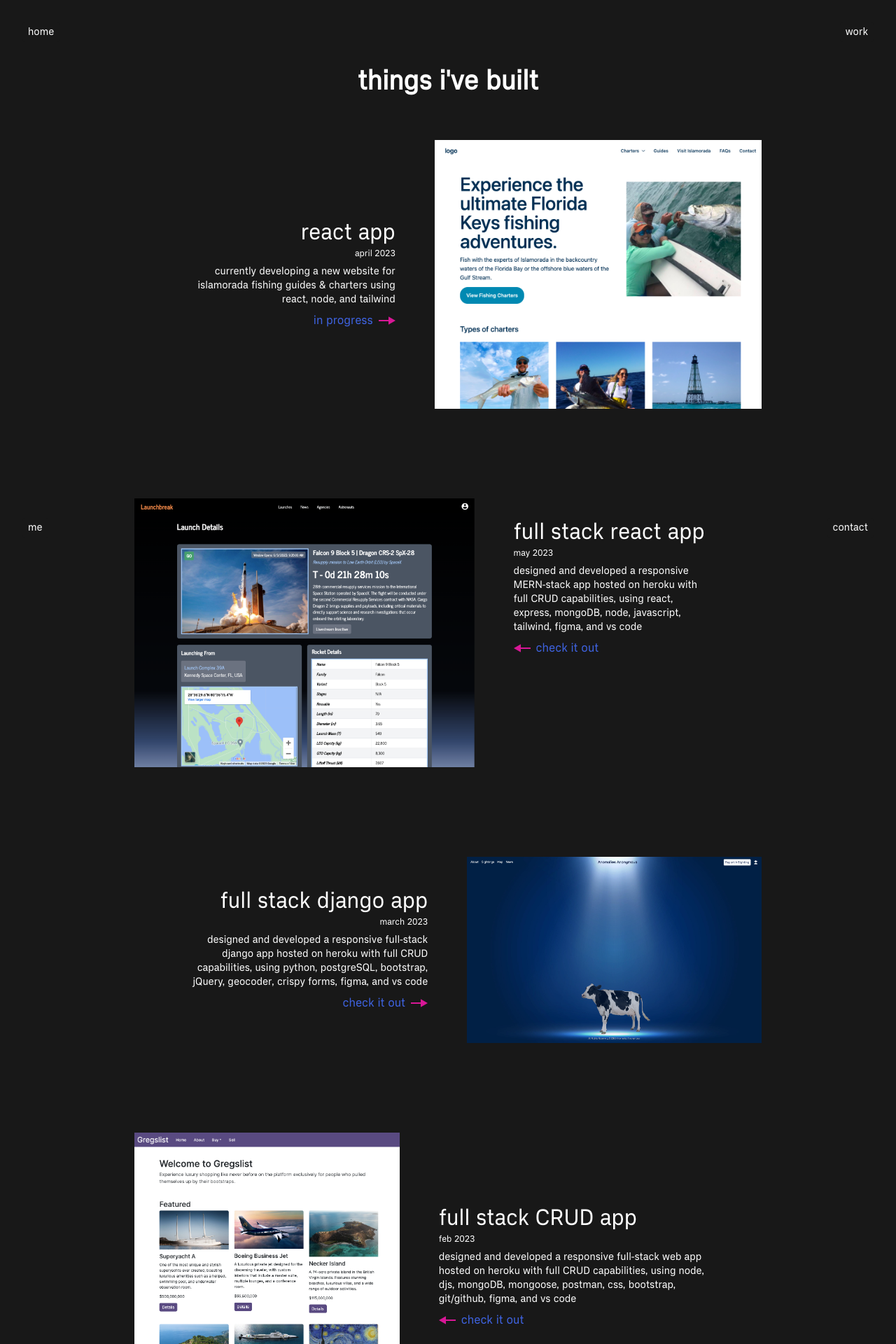
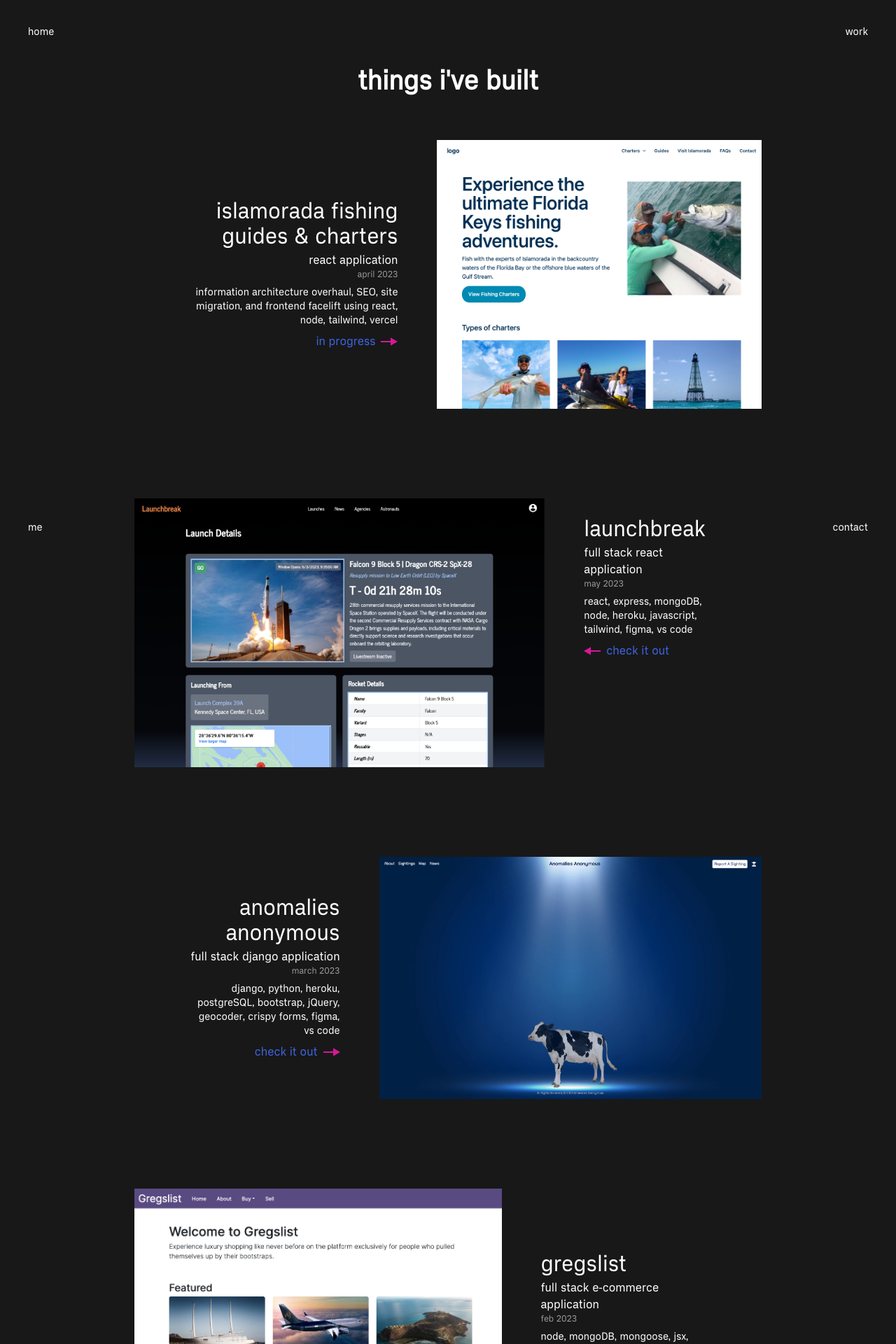
Before and after one commit to gabewolford/react-portfolio, a React (Vite) app: page /work in a window 1280 px wide. Shown: the top 1920 px of the page at 70% size. Built offline with nearby package versions, Linux system fonts and the light colour scheme.

Commit message:
added project subtitle

```diff
--- a/src/components/WorkPage/index.jsx
+++ b/src/components/WorkPage/index.jsx
@@ -24,11 +24,12 @@ export default function WorkPage() {
                 <section className="flex flex-col md:flex-row items-center gap-6 md:gap-14 mb-16 md:mb-32">
                     <div className="flex flex-col items-end md:ml-20">
                         <a href="https://github.com/gabewolford/islamorada-fishing" target="_blank">
-                            <h4 className="text-2xl md:text-3xl hover:text-orange font-md leading-7 text-right mb-1 transition ease-in-out duration-300">react app</h4>
+                            <h4 className="text-2xl md:text-3xl hover:text-orange font-md leading-7 text-right mb-1 transition ease-in-out duration-300">islamorada fishing guides & charters</h4>
                         </a>
-                        <p className="text-xs mb-2 text-right">april 2023</p>
+                        <p className="text-md text-right">react application</p>
+                        <p className="text-xs mb-2 text-right text-dark-grey">april 2023</p>
 
-                        <p className="text-sm mb-2 text-right">currently developing a new website for islamorada fishing guides & charters using react, node, and tailwind </p>
+                        <p className="text-sm mb-2 text-right">information architecture overhaul, SEO, site migration, and frontend facelift using react, node, tailwind, vercel</p>
                         <div className="flex items-center">
                             <span className="text-blue text-md hover:text-pink hover:underline hover:underline-offset-8 hover:decoration-2">in progress</span>
                             <img className="w-6 ml-2" src={rightArrow} alt='right arrow'/>
@@ -49,11 +50,12 @@ export default function WorkPage() {
                     <div>
                         <div className="flex flex-col items-start md:mr-20 md:mb-32">
                             <a href="https://github.com/gabewolford/launchbreak" target="_blank">
-                                <h4 className="text-2xl md:text-3xl hover:text-orange font-md leading-7 mb-1 transition ease-in-out duration-300">full stack react app</h4>
+                                <h4 className="text-2xl md:text-3xl hover:text-orange font-md leading-7 mb-1 transition ease-in-out duration-300">launchbreak</h4>
                             </a>
-                            <p className="text-xs mb-2">may 2023</p>
+                            <p className="text-md">full stack react application</p>
+                            <p className="text-xs mb-2 text-dark-grey">may 2023</p>
 
-                            <p className="text-sm mb-2">designed and developed a responsive MERN-stack app hosted on heroku with full CRUD capabilities, using react, express, mongoDB, node, javascript, tailwind, figma, and vs code</p>
+                            <p className="text-sm mb-2">react, express, mongoDB, node, heroku, javascript, tailwind, figma, vs code</p>
                             <div className="flex items-center">
                                 <a href="https://launchbreak.herokuapp.com/" target="_blank">
                                     <img className="w-6 mr-2" src={leftArrow} alt='left arrow'/>
@@ -69,11 +71,12 @@ export default function WorkPage() {
                 <section className="flex flex-col md:flex-row items-center gap-6 md:gap-14 mb-16 md:mb-32">
                     <div className="flex flex-col items-end md:ml-20">
                         <a href="https://github.com/spbovarnick/anomalies-anonymous" target="_blank">
-                            <h4 className="text-2xl md:text-3xl hover:text-orange font-md leading-7 mb-1 transition ease-in-out duration-300 text-right">full stack django app</h4>
+                            <h4 className="text-2xl md:text-3xl hover:text-orange font-md leading-7 mb-1 transition ease-in-out duration-300 text-right">anomalies anonymous</h4>
                         </a>
-                        <p className="text-xs mb-2 text-right">march 2023</p>
+                        <p className="text-md text-right">full stack django application</p>
+                        <p className="text-xs mb-2 text-right text-dark-grey">march 2023</p>
 
-                        <p className="text-sm mb-2 text-right">designed and developed a responsive full-stack django app hosted on heroku with full CRUD capabilities, using python, postgreSQL, bootstrap, jQuery, geocoder, crispy forms, figma, and vs code</p>
+                        <p className="text-sm mb-2 text-right">django, python, heroku, postgreSQL, bootstrap, jQuery, geocoder, crispy forms, figma, vs code</p>
                         <div className="flex items-center">
                             <a href="https://www.anomaliesanonymous.com/" target="_blank">
                                 <span className="text-blue text-md hover:text-pink hover:underline hover:underline-offset-8 hover:decoration-2">check it out</span>
@@ -98,11 +101,12 @@ export default function WorkPage() {
                     <div>
                         <div className="flex flex-col items-start md:mr-20">
                             <a href="https://github.com/gabewolford/gregslist" target="_blank">
-                                <h4 className="text-2xl md:text-3xl hover:text-orange font-md leading-7 mb-1 transition ease-in-out duration-300">full stack CRUD app</h4>
+                                <h4 className="text-2xl md:text-3xl hover:text-orange font-md leading-7 mb-1 transition ease-in-out duration-300">gregslist</h4>
                             </a>
-                            <p className="text-xs mb-2">feb 2023</p>
+                            <p className="text-md">full stack e-commerce application</p>
+                            <p className="text-xs mb-2 text-dark-grey">feb 2023</p>
 
-                            <p className="text-sm mb-2">designed and developed a responsive full-stack web app hosted on heroku with full CRUD capabilities, using node, djs, mongoDB, mongoose, postman, css, bootstrap, git/github, figma, and vs code</p>
+                            <p className="text-sm mb-2">node, mongoDB, mongoose, jsx, heroku, postman, css, bootstrap, git/github, figma, vs code</p>
                             <div className="flex items-center">
                                 <a href="https://gregslist.herokuapp.com/" target="_blank">
                                     <img className="w-6 mr-2" src={leftArrow} alt='left arrow'/>
```
